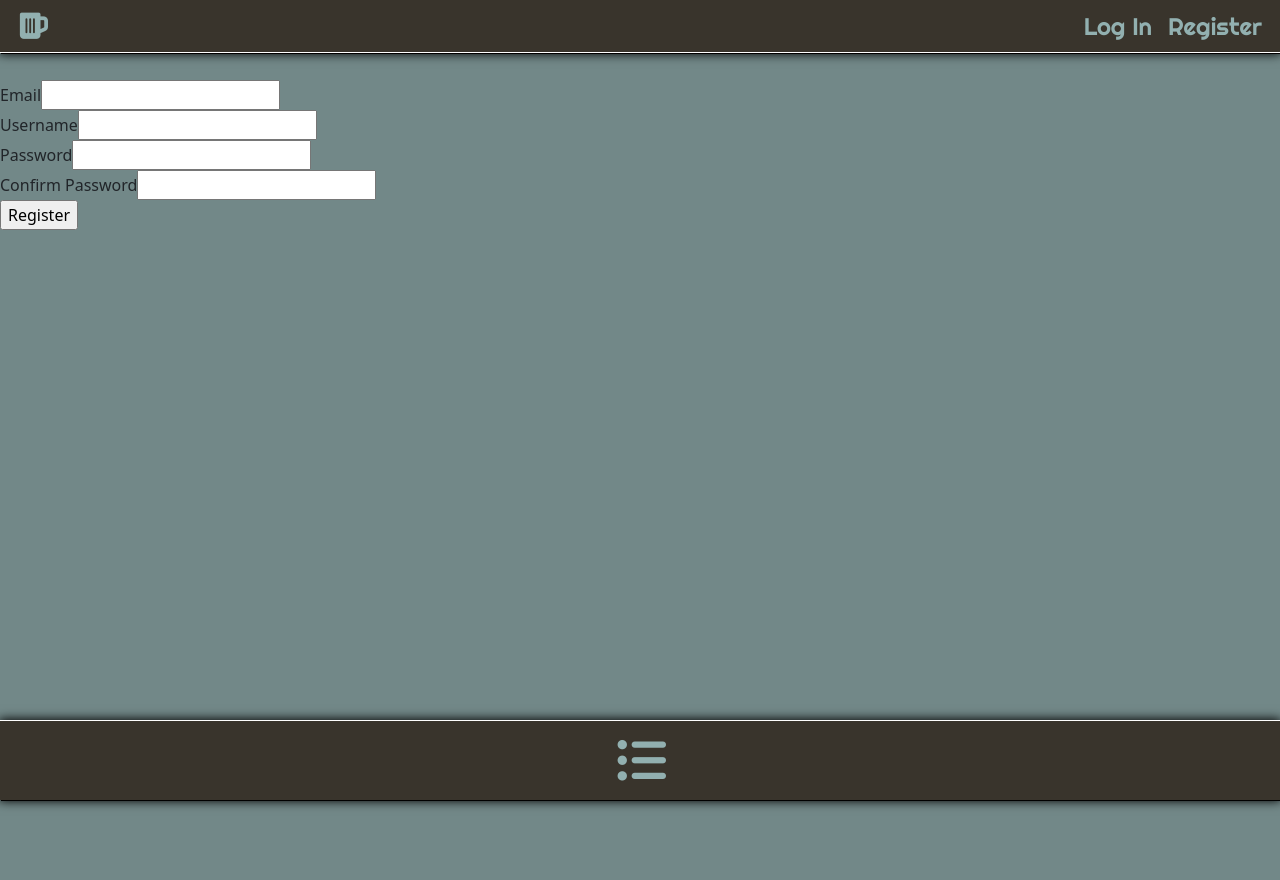
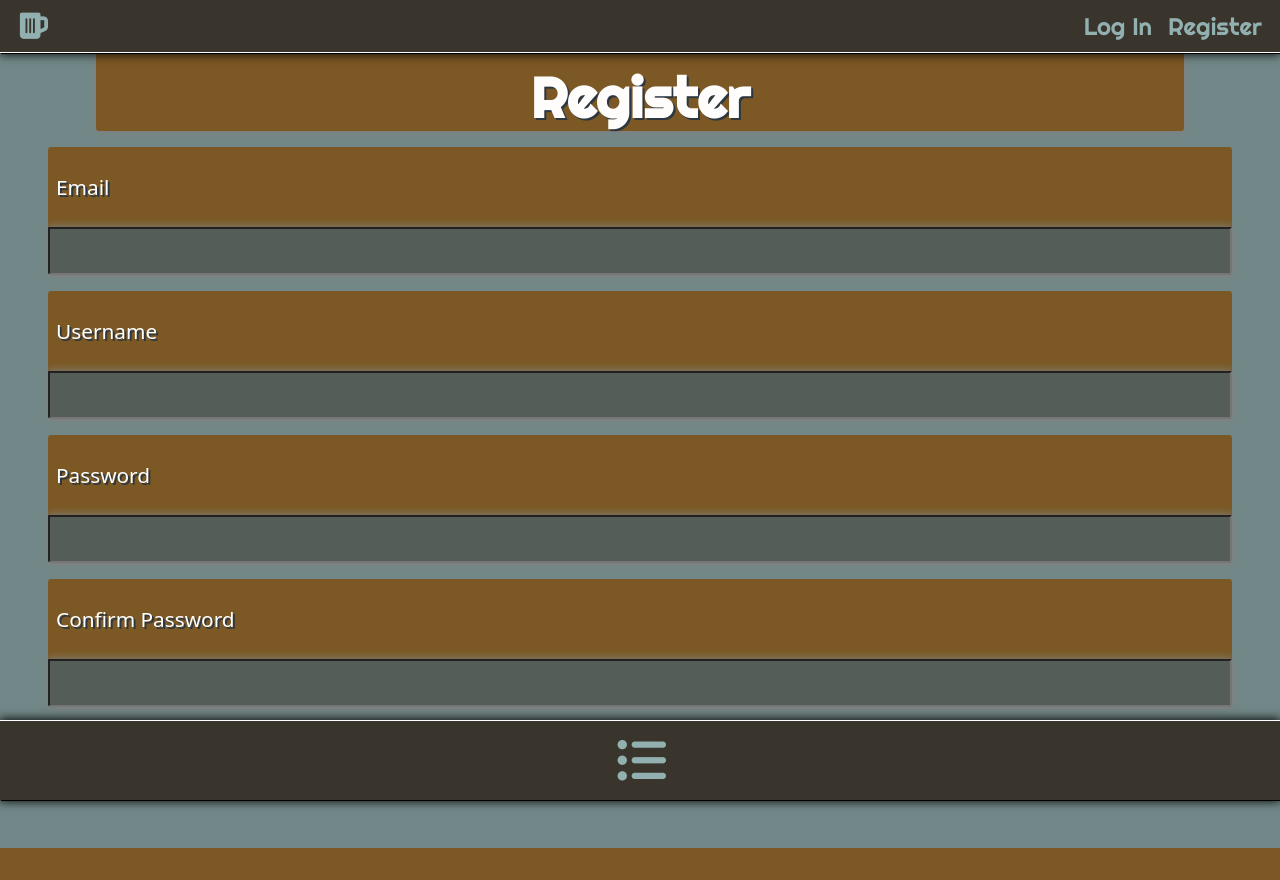
Before and after one commit to isha5258/cheers, a Flask app: page /register in a window 1280 px wide. After the commit the page ends 848 px from the top, so only its background shows below. Run offline with Flask 2, Linux system fonts and the light colour scheme; some libraries are stand-ins or nearby versions.

Commit message:
style register and login pages

```diff
--- a/myapp/static/create_update.css
+++ b/myapp/static/create_update.css
@@ -50,3 +50,38 @@
   color: white;
   text-shadow: none;
 }
+/* register and login css */
+
+.form-container {
+  margin: 3rem 3rem;
+
+}
+
+.form-container > h1 {
+  background-color: #7b5824;
+  color: #fefdfc;
+  text-shadow:  2px 2px 0px #2C3740;
+  font-size: 7vmin;
+  font-weight: 700;
+  font-family: 'Righteous', sans-serif;
+  padding-top: 1rem;
+  display: flex;
+  justify-content: center;
+  margin: 0 3rem;
+  border-radius: 3px;
+  box-shadow: .5px 1px .5px grey, .2px .2px 10px .75px grey;
+}
+
+.register-container {
+  display: flex;
+  justify-content: center;
+  flex-direction: column;
+  margin: 5rem 1rem 0;
+}
+
+.login-form-container{
+  margin-top: 2.5rem;
+  display: flex;
+  flex-direction: column;
+  align-content: center;
+}
--- a/myapp/static/style.css
+++ b/myapp/static/style.css
@@ -226,32 +226,3 @@ body {
   padding-top: 1.2rem;
   margin: 0 0 0 .25rem;
 }
-
-
-/* login css */
-.login-container {
-  margin: 3rem 3rem;
-
-}
-
-.login-container > h1 {
-  background-color: #7b5824;
-  color: #fefdfc;
-  text-shadow:  2px 2px 0px #2C3740;
-  font-size: 7vmin;
-  font-weight: 700;
-  font-family: 'Righteous', sans-serif;
-  padding-top: 1rem;
-  display: flex;
-  justify-content: center;
-  margin: 0 3rem;
-  border-radius: 3px;
-  box-shadow: .5px 1px .5px grey, .2px .2px 10px .75px grey;
-}
-
-.login-form-container{
-  margin-top: 2.5rem;
-  display: flex;
-  flex-direction: column;
-  align-content: center;
-}
--- a/myapp/static/user_brewery_posts.css
+++ b/myapp/static/user_brewery_posts.css
@@ -31,9 +31,9 @@ body {
 }
 
 .profile-post-container {
-  margin: 2vmin .5rem 0;
+  margin: .75rem 1.5rem 0;
   box-shadow: .5px 1px .5px grey, .2px .2px 10px .75px grey;
-  background-color: rgba(57,52,44, .75);
+  background-color: rgba(57,52,44, .75) !important;
   font-family: 'Fjalla One', sans-serif;
   border-radius: 3px;
 }
--- a/myapp/static/welcome.css
+++ b/myapp/static/welcome.css
@@ -104,7 +104,7 @@
   color: #92b0b0;
   text-shadow:  2px 2px 0px #2C3740;
   border-radius: 3px ;
-  margin: .5rem 3px 3px 0;
+  margin: .45rem 3px 3px 0;
   text-decoration: none;
   padding: .25rem .5rem;
   border: 1px solid #2C3740;
--- a/myapp/templates/login.html
+++ b/myapp/templates/login.html
@@ -1,6 +1,6 @@
 {% extends "base.html" %}
 {% block content %}
-<div class="login-container">
+<div class="form-container">
   <h1>Login</h1>
   <div class="login-form-container">
     <form class="login-form" method="POST">
--- a/myapp/templates/register.html
+++ b/myapp/templates/register.html
@@ -1,13 +1,30 @@
 {% extends "base.html" %}
 {% block content %}
-<div class="register-container">
-<form method="POST">
-    {{form.hidden_tag()}}
-    {{form.email.label}}{{form.email}}<br>
-    {{form.username.label}}{{form.username}}<br>
-    {{form.password.label}}{{form.password}}<br>
-    {{form.pass_confirm.label}}{{form.pass_confirm}}<br>
-    {{form.submit()}}
-</form>
+<div class="form-container">
+  <h1>Register</h1>
+  <div class="register-form-container">
+  <form method="POST">
+      {{form.hidden_tag()}}
+    <div class="form-group">
+      <h3> Email </h3>
+      {{form.email(class="form-field form-control-lg")}}
+    </div>
+    <div class="form-group">
+      <h3> Username </h3>
+      {{form.username(class="form-field form-control-lg")}}
+    </div>
+    <div class="form-group">
+      <h3> Password </h3>
+      {{form.password(class="form-field form-control-lg")}}
+    </div>
+    <div class="form-group">
+      <h3> Confirm Password </h3>
+      {{form.pass_confirm(class="form-field form-control-lg")}}
+    </div>
+    <div class="form-btn-container">
+      {{form.submit(class="form-btn")}}
+    </div>
+  </form>
+</div>
 </div>
 {% endblock %}
```
